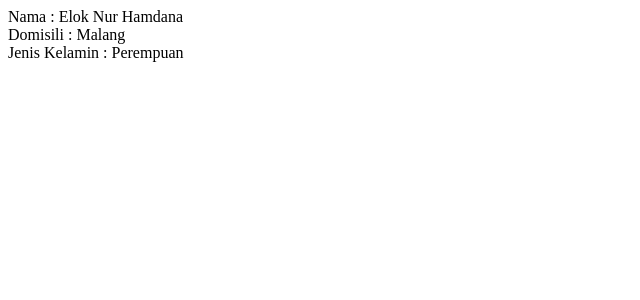
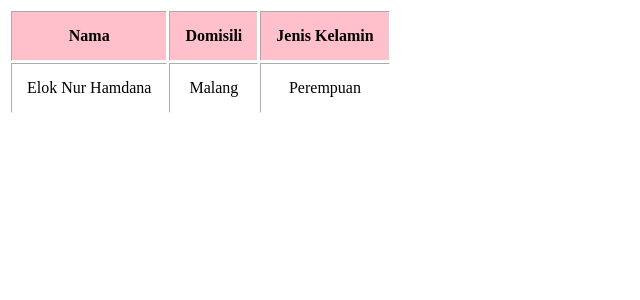
Before and after one commit to RizkyaSalsabila/Assignment-Sem3_WebDesign_Rizkyaa, a PHP site: page /array_2.php in a window 1280 px wide. Shown: the top 300 px of the page, without its empty margins (0-640 px from the left). Run offline with PHP 8.4, Linux system fonts and the light colour scheme.

Commit message:
modif pt 2_associative

```diff
--- a/jobsheet_05/praktik_php/array_2.php
+++ b/jobsheet_05/praktik_php/array_2.php
@@ -6,6 +6,25 @@
         <title></title>
     </head>
     <body>
+        <style>
+            table {
+                border: 1px solid white;
+            }
+            th, td {
+                padding: 15px;
+                text-align: center;
+            }
+            th {
+                background-color: pink;
+            }
+        </style>
+        <table border = "1", cellpadding = "5">
+            <thead>
+                <th>Nama</th>
+                <th>Domisili</th>
+                <th>Jenis Kelamin</th>
+            </thead>
+            <tbody>
                 <?php
                     $Dosen = [
                         'nama' => 'Elok Nur Hamdana',
@@ -13,9 +32,11 @@
                         'jenis_kelamin' => 'Perempuan'
                     ];
 
-            echo "Nama : {$Dosen ['nama']} <br>";
-            echo "Domisili : {$Dosen ['domisili']} <br>";
-            echo "Jenis Kelamin : {$Dosen ['jenis_kelamin']} <br>";
+                    echo "<td> {$Dosen ['nama']} </td>";
+                    echo "<td> {$Dosen ['domisili']} </td>";
+                    echo "<td> {$Dosen ['jenis_kelamin']} </td>";
                 ?>
+            </tbody>
+        </table>
     </body>
 </html>
```
Lines whose indentation alone changed are shown as unchanged.
